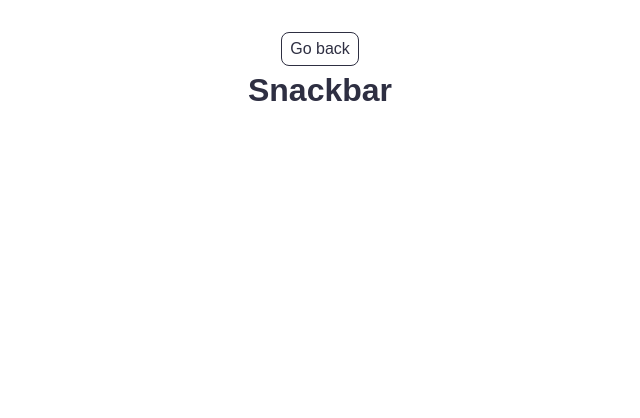
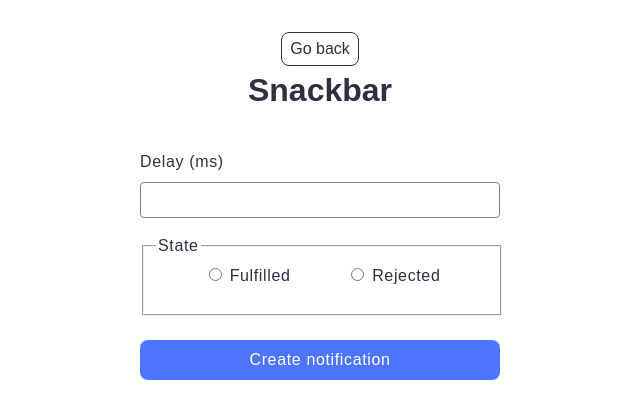
Before and after one commit to olena-morozova/goit-js-hw-10, a website built with Vite: page src/2-snackbar.html in a window 1280 px wide. Shown: the whole page, without its empty margins (320-960 px from the left). Built offline with nearby package versions, Linux system fonts and the light colour scheme.

Commit message:
snackbar

```diff
--- a/src/2-snackbar.html
+++ b/src/2-snackbar.html
@@ -13,8 +13,28 @@
         <a class="back-link" href="./index.html">Go back</a>
         <h1 class="main-title">Snackbar</h1>
       </div>
+      <form class="form">
+        <label>
+          Delay (ms)
+          <input type="number" name="delay" required />
+        </label>
+
+        <fieldset>
+          <legend>State</legend>
+          <label>
+            <input type="radio" name="state" value="fulfilled" required />
+            Fulfilled
+          </label>
+          <label>
+            <input type="radio" name="state" value="rejected" required />
+            Rejected
+          </label>
+        </fieldset>
+
+        <button type="submit">Create notification</button>
+      </form>
     </main>
 
-    <script type="module" src="./2-snackbar.html"></script>
+    <script type="module" src="./js/2-snackbar.js"></script>
   </body>
 </html>
--- a/src/css/2-snackbar.css
+++ b/src/css/2-snackbar.css
@@ -0,0 +1,76 @@
+* {
+    box-sizing: border-box;
+}
+
+.form {
+    width: 360px;
+    margin: 36px auto;
+    font-family: "Montserrat", sans-serif;
+    font-weight: 400;
+    font-size: 16px;
+    line-height: 1.5;
+    letter-spacing: 0.04em;
+    color: #2e2f42;
+}
+.form label {
+
+    text-align: left;
+    display: block;
+    margin-bottom: 16px;
+    }
+
+.form input[type="number"] {
+
+    width: 360px;
+    padding: 8px 16px;
+    margin-top: 8px;
+    border-radius: 4px;
+    font-size: 16px;
+
+}
+.form input {
+    border: 1px solid #808080;
+    transition: border-color 0.3s;
+}
+.form input:hover {
+border: 1px solid #000;
+}
+.form input:focus {
+    border: 1px solid #4e75ff;
+    outline: none;
+}
+
+.form fieldset {
+    display: flex;
+    justify-content: space-evenly;
+    gap: 8px;
+    width: 360px;
+    margin-bottom: 24px;
+}
+
+.form fieldset:hover {
+border: 1px solid #000;
+}
+.form legend {
+    text-align: left;
+}
+
+.form input[type="radio"] {
+    accent-color: #4e75ff;
+}
+
+.form button {
+    width: 100%;
+    border-radius: 8px;
+    padding: 8px 16px;
+    font-weight: 500;
+    color: white;
+    background-color: #4e75ff;
+    border: none;
+    cursor: pointer;
+    transition: background 0.3s;
+}
+
+.form button:hover {
+background-color: #6c8cff;
+}
--- a/src/js/2-snackbar.js
+++ b/src/js/2-snackbar.js
@@ -0,0 +1,40 @@
+import iziToast from "izitoast";
+import "izitoast/dist/css/iziToast.min.css";
+const form = document.querySelector('.form');
+
+form.addEventListener('submit', function (event) {
+    event.preventDefault();
+
+    const delay = Number(form.elements.delay.value);
+    const state = form.elements.state.value;
+
+const promise = new Promise((resolve, reject) => {
+        setTimeout(() => {
+    if (state === 'fulfilled') {
+                resolve(delay);
+    } else {
+                reject(delay);
+    }
+    }, delay);
+});
+
+    promise
+    .then((delay) => {
+        iziToast.success({
+        title: 'Success',
+        message: `✅ Fulfilled promise in ${delay}ms`,
+        position: 'topRight'
+      });
+    })
+.catch((delay) => {
+            iziToast.error({
+        title: 'Error',
+        message: `❌ Rejected promise in ${delay}ms`,
+        position: 'topRight'
+      });
+    });
+
+    form.reset();
+
+
+});
```
